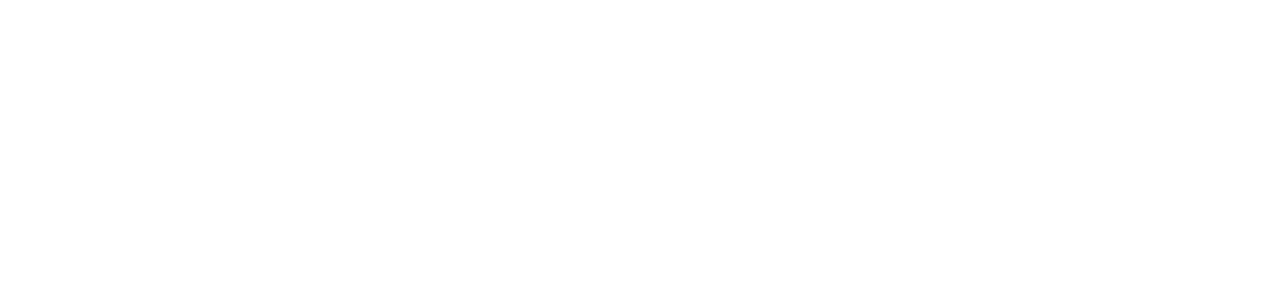
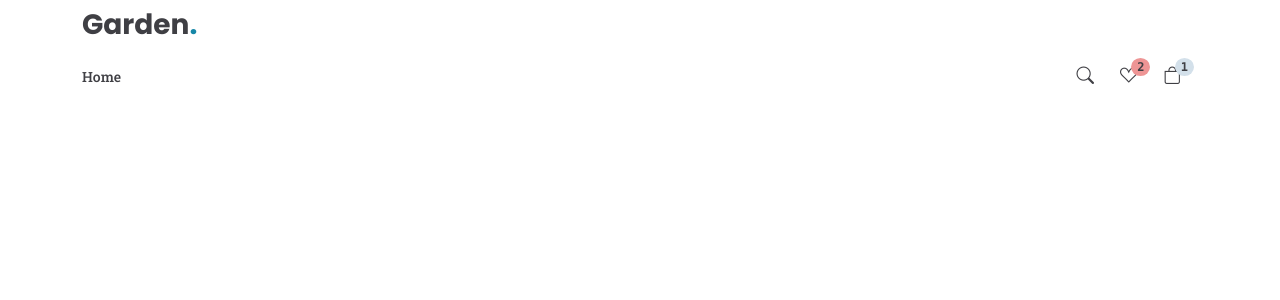
Before and after one commit to oscarcontrerasnavas/garden-react-theme, a React (Create React App) app: page / in a window 1280 px wide. Shown: the top 300 px of the page. Built offline with nearby package versions, Linux system fonts and the light colour scheme.

Commit message:
Add simple Navbar

```diff
--- a/package.json
+++ b/package.json
@@ -11,6 +11,7 @@
     "bootstrap-icons": "^1.4.1",
     "react": "^17.0.2",
     "react-dom": "^17.0.2",
+    "react-router-dom": "^5.2.0",
     "react-scripts": "4.0.3",
     "sass": "^1.32.8",
     "styled-components": "^5.2.3",
--- a/src/App.js
+++ b/src/App.js
@@ -1,5 +1,19 @@
+import { BrowserRouter as Router, Route, Switch } from "react-router-dom";
+import { home } from "./utils/globals";
+import Home from "./pages/Home";
+import Header from "./components/Header";
+
 function App() {
-  return <div className="App"></div>;
+  return (
+    <div className="App">
+      <Router>
+        <Header />
+        <Switch>
+          <Route exact path={home} component={Home} />
+        </Switch>
+      </Router>
+    </div>
+  );
 }
 
 export default App;
--- /dev/null
+++ b/src/components/Header.js
@@ -0,0 +1,16 @@
+import Navbar from "./Navbar";
+
+const Header = () => {
+  return (
+    <header className="main-header pt-2">
+      <div className="container">
+        <h1 className="logo">
+          Garden<span className="text-primary">.</span>
+        </h1>
+        <Navbar />
+      </div>
+    </header>
+  );
+};
+
+export default Header;
--- /dev/null
+++ b/src/components/Navbar.js
@@ -0,0 +1,52 @@
+import { Link } from "react-router-dom";
+import { routes } from "../utils/globals";
+
+const Navbar = () => {
+  return (
+    <nav className="navbar navbar-expand-md navbar-light">
+      <button className="navbar-toggler">
+        <i className="bi bi-list"></i>
+      </button>
+
+      <div className={"collapse navbar-collapse"}>
+        <ul className="main navbar-nav">
+          {routes.map((route) => {
+            return (
+              <li className="nav-item me-3" key={route.id}>
+                <Link className="nav-link px-0 text-dark" to={route.path}>
+                  {route.title}
+                </Link>
+              </li>
+            );
+          })}
+        </ul>
+      </div>
+
+      <ul className="cart navbar-nav flex-row">
+        <li className="nav-item me-2">
+          <button className="btn rounded-circle py-1 px-2 fs-5">
+            <i className="bi bi-search"></i>
+          </button>
+        </li>
+        <li className="nav-item me-2">
+          <button className="btn rounded-circle py-1 px-2 position-relative">
+            <i className="bi bi-suit-heart fs-5"></i>
+            <span className="badge bg-secondary rounded-circle position-absolute text-dark font-monospace">
+              2
+            </span>
+          </button>
+        </li>
+        <li className="nav-item me-2">
+          <button className="btn rounded-circle py-1 px-2 position-relative">
+            <i className="bi bi-bag fs-5"></i>
+            <span className="badge bg-info rounded-circle position-absolute text-dark font-monospace">
+              1
+            </span>
+          </button>
+        </li>
+      </ul>
+    </nav>
+  );
+};
+
+export default Navbar;
--- a/src/index.js
+++ b/src/index.js
@@ -1,5 +1,7 @@
 import React from "react";
 import ReactDOM from "react-dom";
+import "./styles/styles.scss";
+import "../node_modules/bootstrap-icons/font/bootstrap-icons.css";
 import App from "./App";
 
 ReactDOM.render(
--- /dev/null
+++ b/src/pages/Home.js
@@ -0,0 +1,5 @@
+const Home = () => {
+  return <div className="home-page"></div>;
+};
+
+export default Home;
--- /dev/null
+++ b/src/styles/_customs.scss
@@ -0,0 +1,31 @@
+// Colors
+$primary: #1687a7;
+$secondary: #ee9595;
+$info: #d3e0ea;
+$dark: #3f3f44;
+$light: #f6f5f5;
+
+$color-contrast-dark: $dark;
+$color-contrast-light: $light;
+
+// Body Color
+$body-color: $dark;
+
+// Links
+$link-decoration: none;
+
+// Containers
+$container-max-widths: (
+  sm: 540px,
+  md: 720px,
+  lg: 960px,
+  xl: 1140px,
+  xxl: 1200px,
+);
+
+// Fonts
+@import url("https://fonts.googleapis.com/css2?family=Poppins:wght@700&family=Roboto+Slab:wght@300;500;700&display=swap");
+$font-family-sans-serif: "Poppins", sans-serif;
+$font-family-base: "Roboto Slab", serif;
+$font-size-base: 0.875rem;
+$font-weight-normal: 500;
--- /dev/null
+++ b/src/styles/styles.scss
@@ -0,0 +1,36 @@
+@import "customs";
+@import "../../node_modules/bootstrap/scss/bootstrap.scss";
+
+// Headers
+h1,
+h2,
+h3 {
+  font-family: $font-family-sans-serif;
+}
+
+h3 {
+  color: $primary;
+  font-size: $font-size-base;
+}
+
+// Logo
+.logo {
+  font-size: 1.75rem; // 28px
+}
+
+// Navbar badges
+.navbar {
+  .cart {
+    button {
+      &:hover {
+        background-color: $light;
+      }
+    }
+  }
+
+  .badge {
+    font-size: 0.75rem;
+    padding: 3px 6px;
+    right: -5px;
+  }
+}
--- /dev/null
+++ b/src/utils/globals.js
@@ -0,0 +1,9 @@
+export const home = "/";
+
+export const routes = [
+  {
+    id: 1,
+    title: "Home",
+    path: home,
+  },
+];
```
Also changed, not shown: 1 other file (tests, documents, lock files or other folders).
